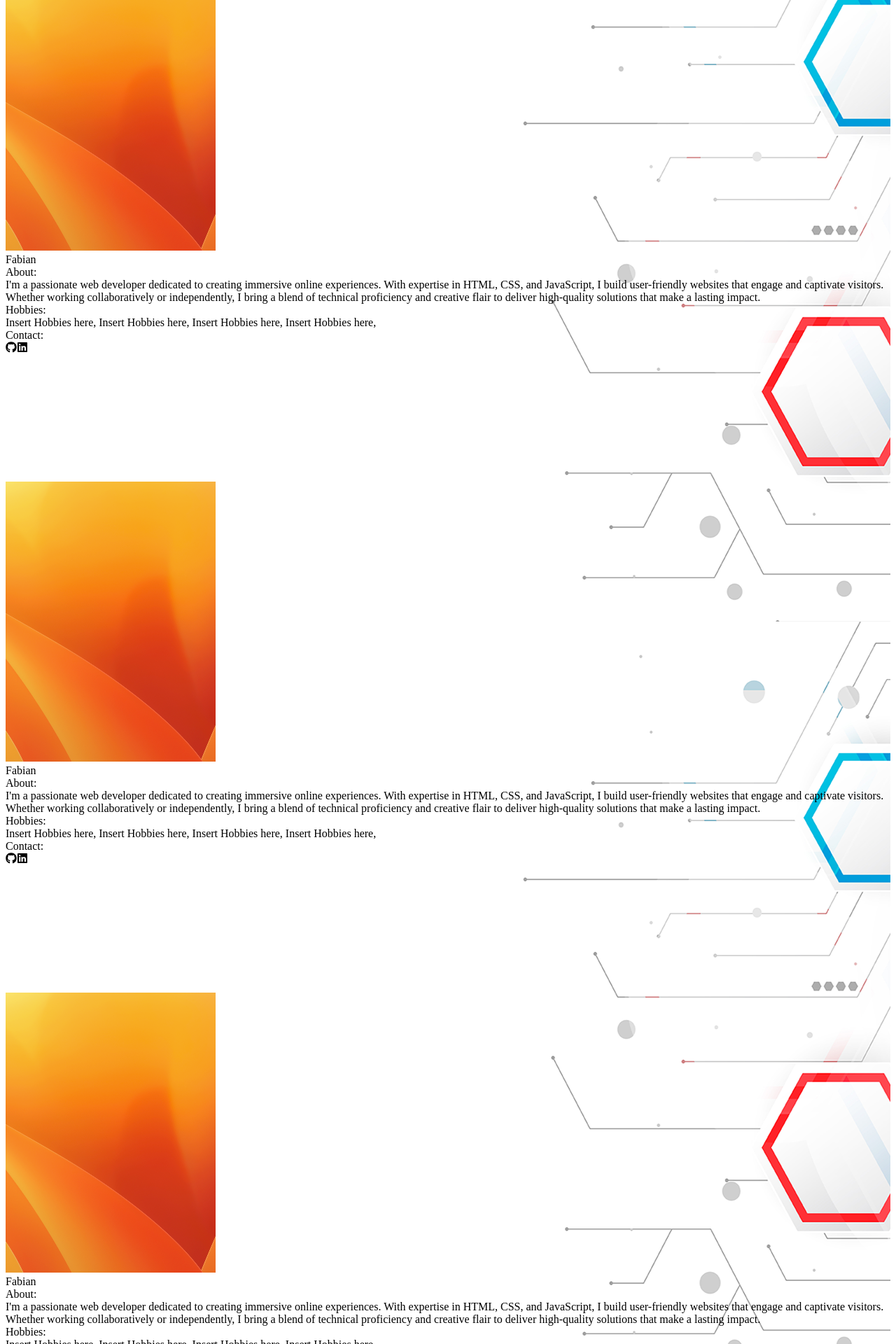
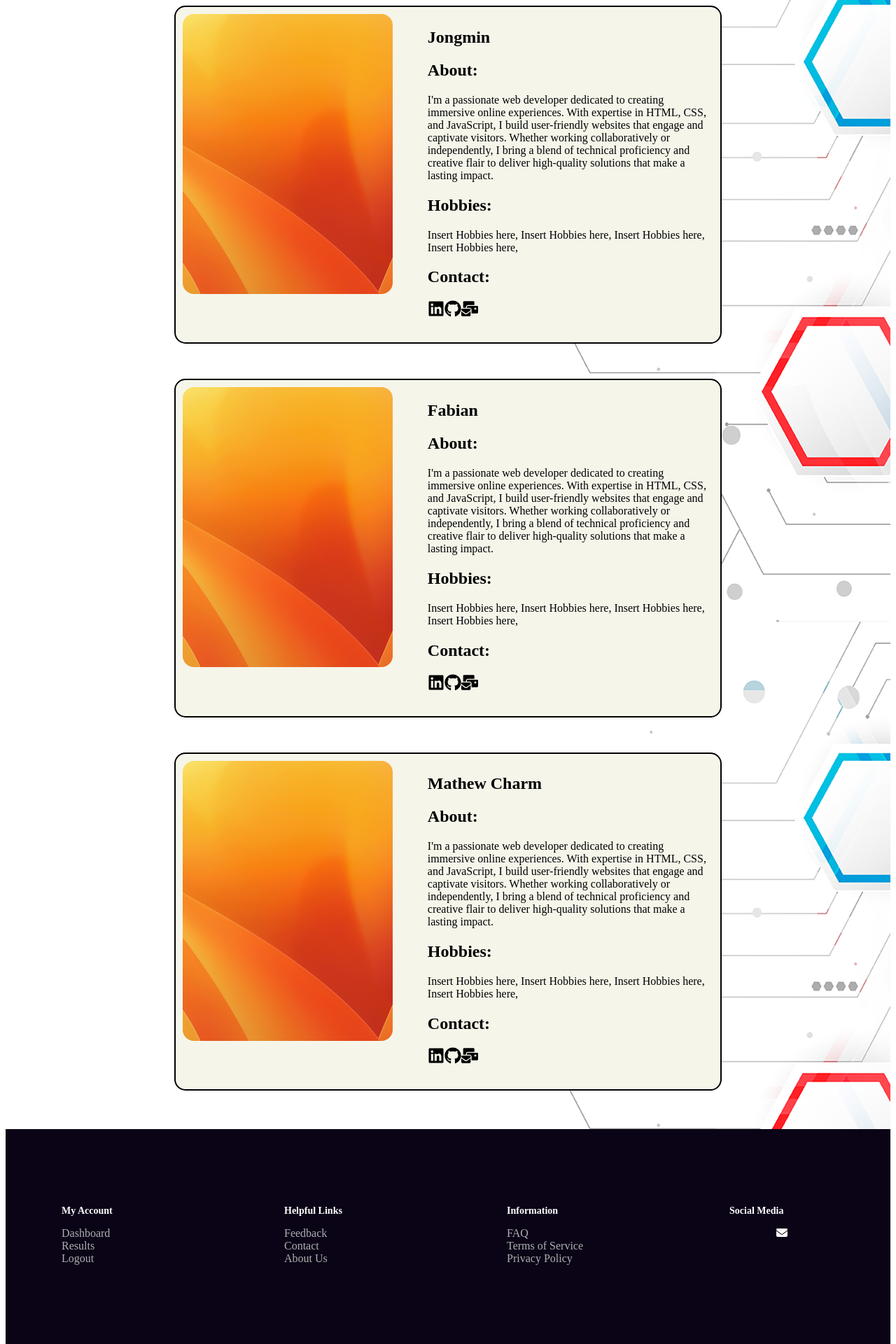
Before and after one commit to femorales7/exam-genie, a React (Create React App) app in the folder frontend/: page /about in a window 1280 px wide. Shown: the part 200-2120 px from the top of the page at 70% size. Built offline with nearby package versions, Linux system fonts and the light colour scheme.

Commit message:
Added AboutUs Scssing

```diff
--- a/frontend/src/pages/aboutUs.js
+++ b/frontend/src/pages/aboutUs.js
@@ -1,72 +1,84 @@
+import ProfileTemplate from "../images/ProfileTemplate.jpg";
 import { Container } from "react-bootstrap";
-import ProfileTemplate from "../images/ProfileTemplate.jpg";
-import { FaGithub, FaLinkedin } from 'react-icons/fa';
+import { FaGithub, FaLinkedin, FaMailBulk } from 'react-icons/fa';
+import "../styles/AboutUs.scss";
 
 function AboutUs() {
   return (
     <section id="background">
+    <Container fluid className="project-section">
 
-    <Container fluid className="project-section">
-    <img src={ ProfileTemplate } />
-    <div>
-      <div>Fabian</div>
-      <div>About:</div>
-        <div>
+    <div className="profile-container">
+    <div className="profile-container-box">
+    <img src={ ProfileTemplate } className="profile-image"/>
+    <div className="profile-bio">
+      <h1>Jongmin</h1>
+      <h2>About:</h2>
+        <p>
           I'm a passionate web developer dedicated to creating immersive online experiences. With expertise in HTML, CSS, and JavaScript, I build user-friendly websites that engage and captivate visitors. Whether working collaboratively or independently, I bring a blend of technical proficiency and creative flair to deliver high-quality solutions that make a lasting impact.
-        </div>
-      <div>Hobbies:</div>
-        <div>
+        </p>
+      <h2>Hobbies:</h2>
+        <p>
           Insert Hobbies here, Insert Hobbies here, Insert Hobbies here, Insert Hobbies here,
-        </div>
-      <div>Contact:</div>
-        <div>
+        </p>
+      <h2>Contact:</h2>
+        <h2>
+        <FaLinkedin />
         <FaGithub />
-        <FaLinkedin />
+        <FaMailBulk />
+        </h2>
     </div>
     </div>
-    </Container>
+    </div>
 
-    <Container fluid className="project-section">
-    <img src={ ProfileTemplate } />
-    <div>
-      <div>Fabian</div>
-      <div>About:</div>
-        <div>
+    <div className="profile-container">
+    <div className="profile-container-box">
+    <img src={ ProfileTemplate } className="profile-image"/>
+    <div className="profile-bio">
+      <h1>Fabian</h1>
+      <h2>About:</h2>
+        <p>
           I'm a passionate web developer dedicated to creating immersive online experiences. With expertise in HTML, CSS, and JavaScript, I build user-friendly websites that engage and captivate visitors. Whether working collaboratively or independently, I bring a blend of technical proficiency and creative flair to deliver high-quality solutions that make a lasting impact.
-        </div>
-      <div>Hobbies:</div>
-        <div>
+        </p>
+      <h2>Hobbies:</h2>
+        <p>
           Insert Hobbies here, Insert Hobbies here, Insert Hobbies here, Insert Hobbies here,
-        </div>
-      <div>Contact:</div>
-        <div>
+        </p>
+      <h2>Contact:</h2>
+        <h2>
+        <FaLinkedin />
         <FaGithub />
-        <FaLinkedin />
+        <FaMailBulk />
+        </h2>
     </div>
     </div>
-    </Container>
-    <Container fluid className="project-section">
-    <img src={ ProfileTemplate } />
-    <div>
-      <div>Fabian</div>
-      <div>About:</div>
-        <div>
+    </div>
+
+    <div className="profile-container">
+    <div className="profile-container-box">
+    <img src={ ProfileTemplate } className="profile-image"/>
+    <div className="profile-bio">
+      <h1>Mathew Charm</h1>
+      <h2>About:</h2>
+        <p>
           I'm a passionate web developer dedicated to creating immersive online experiences. With expertise in HTML, CSS, and JavaScript, I build user-friendly websites that engage and captivate visitors. Whether working collaboratively or independently, I bring a blend of technical proficiency and creative flair to deliver high-quality solutions that make a lasting impact.
-        </div>
-      <div>Hobbies:</div>
-        <div>
+        </p>
+      <h2>Hobbies:</h2>
+        <p>
           Insert Hobbies here, Insert Hobbies here, Insert Hobbies here, Insert Hobbies here,
-        </div>
-      <div>Contact:</div>
-        <div>
+        </p>
+      <h2>Contact:</h2>
+        <h2>
+        <FaLinkedin />
         <FaGithub />
-        <FaLinkedin />
+        <FaMailBulk />
+        </h2>
     </div>
     </div>
+    </div>
+
     </Container>
-
     </section>
-
   )
 }
 
--- /dev/null
+++ b/frontend/src/styles/AboutUs.scss
@@ -0,0 +1,23 @@
+.profile-container {
+  margin-top: 50px;
+  margin-bottom: 25px;
+  // background-color: aqua;
+  display: flex;
+  justify-content: center;
+}
+
+.profile-container-box {
+  display: flex;
+  width: 60%;
+  border: solid 2px black;
+  border-radius: 16px;
+  padding: 10px;
+  background-color: rgb(245, 245, 234);
+}
+
+.profile-image {
+  border-radius: 16px;
+  margin-right: 50px;
+  width: 300px;
+  height: 400px;
+}
```
Lines whose indentation alone changed are shown as unchanged.
